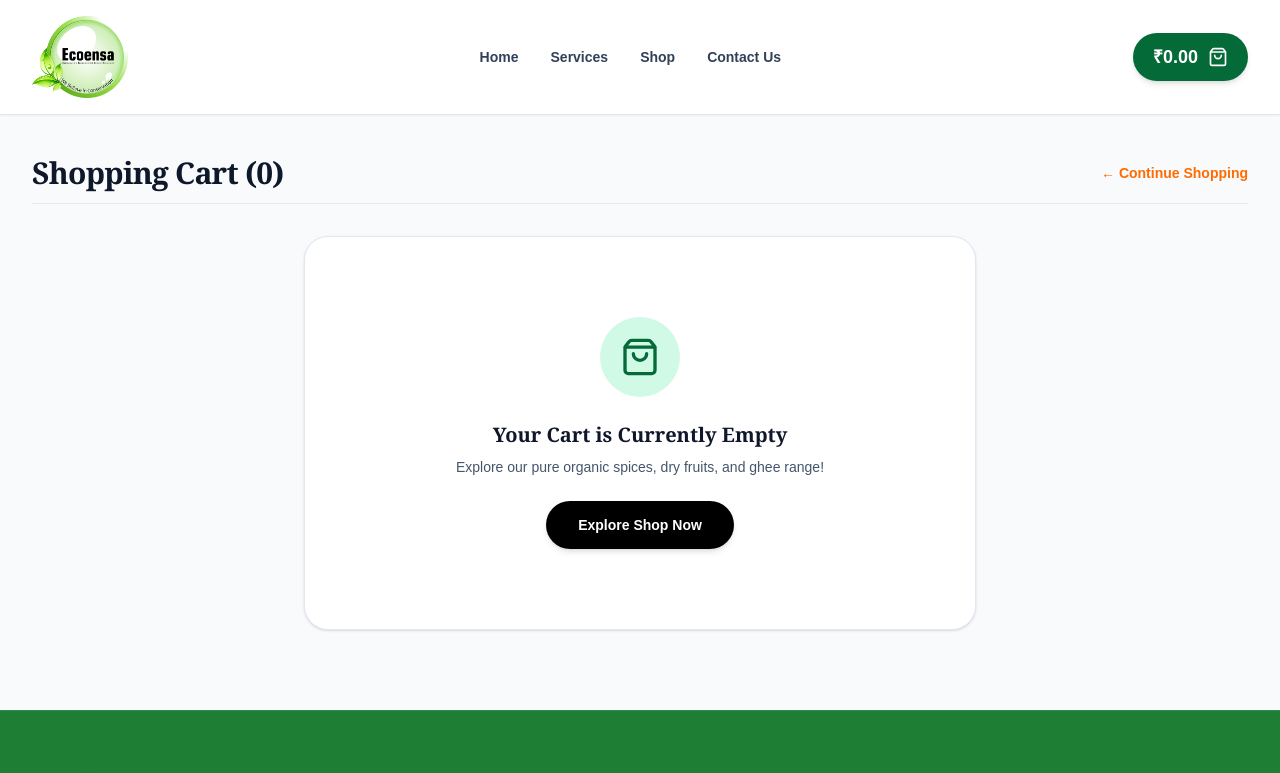
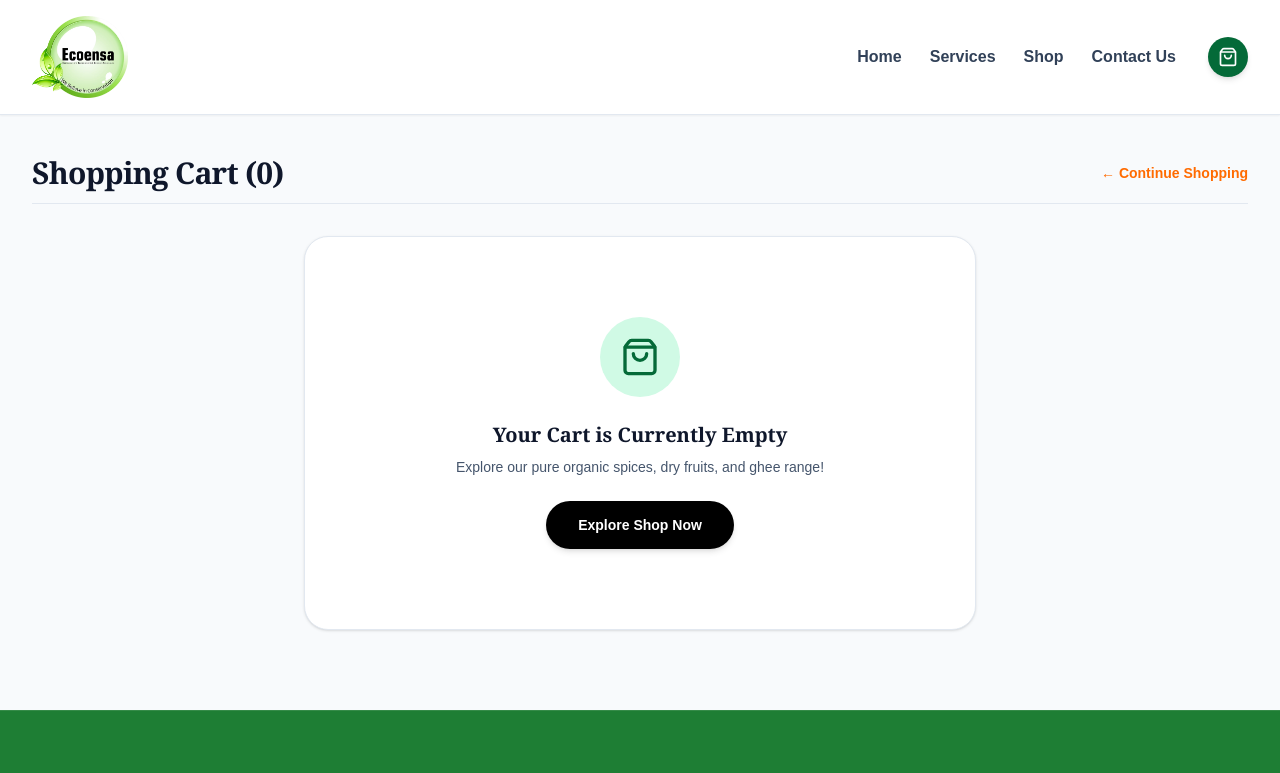
Before and after one commit to gyan9752/ecoEnsaEcom_website, a Next.js app: page /cart in a window 1280 px wide. Shown: the top 773 px of the page. Built offline with nearby package versions, Linux system fonts and the light colour scheme.

Commit message:
change header style

```diff
--- a/components/Header.jsx
+++ b/components/Header.jsx
@@ -1,3 +1,132 @@
+// /* eslint-disable @next/next/no-img-element */
+// "use client";
+
+// import React, { useState, useSyncExternalStore } from "react";
+// import Link from "next/link";
+// import { usePathname } from "next/navigation";
+// import { ShoppingBag, Menu, X } from "lucide-react";
+// import { useCart } from "@/app/context/CartContext";
+
+// // React 19 Safe Hook (Zero Linter Warning & Zero Hydration Error)
+// const emptySubscribe = () => () => {};
+// function useHasMounted() {
+//   return useSyncExternalStore(
+//     emptySubscribe,
+//     () => true,
+//     () => false
+//   );
+// }
+
+// export default function Header() {
+//   const [mobileMenuOpen, setMobileMenuOpen] = useState(false);
+//   const mounted = useHasMounted();
+
+//   const pathname = usePathname();
+//   const { getCartCount, getCartTotal } = useCart();
+
+//   const cartCount = getCartCount();
+//   const cartTotal = getCartTotal();
+
+//   const navLinks = [
+//     { name: "Home", href: "/" },
+//     { name: "Services", href: "/services" },
+//     { name: "Shop", href: "/shop" },
+//     { name: "Contact Us", href: "/contact" },
+//   ];
+
+//   return (
+//     <header className="sticky top-0 z-50 bg-white text-slate-900 py-3 sm:py-4 border-b border-slate-200 shadow-xs">
+//       {/* GLOBAL 1400PX CONTAINER */}
+//       <div className="max-w-[1400px] mx-auto px-4 sm:px-8 flex items-center justify-between">
+
+//         {/* CLEAN DIRECT LOGO (NO GREEN CIRCLE WRAPPER) */}
+//         <Link href="/" className="flex items-center shrink-0">
+//           <img
+//             src="/images/logo.png"
+//             alt="Ecoensa Logo"
+//             className="w-20 sm:w-24 h-auto object-contain"
+//           />
+//         </Link>
+
+//         {/* CENTER NAV LINKS */}
+//         <nav className="hidden md:flex items-center space-x-10">
+//           {navLinks.map((link) => {
+//             const isActive = pathname === link.href;
+
+//             return (
+//               <Link
+//                 key={link.name}
+//                 href={link.href}
+//                 className={`text-sm sm:text-base font-extrabold transition-colors duration-200 ${
+//                   isActive ? "text-[#046A38]" : "text-slate-700 hover:text-[#FF6B00]"
+//                 }`}
+//               >
+//                 {link.name}
+//               </Link>
+//             );
+//           })}
+//         </nav>
+
+//         {/* RIGHT CART BUTTON */}
+//         <div className="hidden md:flex items-center space-x-4 shrink-0">
+//           <Link
+//             href="/cart"
+//             className="flex items-center space-x-2.5 text-white hover:bg-[#FF6B00] font-black text-base sm:text-lg transition-all bg-[#046A38] px-5 py-2.5 rounded-full shadow-md hover:scale-105"
+//           >
+//             <span>₹{mounted ? cartTotal.toFixed(2) : "0.00"}</span>
+//             <div className="relative flex items-center">
+//               <ShoppingBag className="w-5 h-5 text-white" />
+//               {mounted && cartCount > 0 && (
+//                 <span className="absolute -top-2 -right-2.5 bg-[#FF6B00] text-white text-[10px] font-black w-4.5 h-4.5 rounded-full flex items-center justify-center border border-white">
+//                   {cartCount}
+//                 </span>
+//               )}
+//             </div>
+//           </Link>
+//         </div>
+
+//         {/* MOBILE MENU TOGGLE */}
+//         <div className="flex items-center space-x-3 md:hidden">
+//           <Link
+//             href="/cart"
+//             className="flex items-center space-x-1.5 bg-[#046A38] text-white px-3.5 py-1.5 rounded-full text-xs font-bold"
+//           >
+//             <span>₹{mounted ? cartTotal.toFixed(2) : "0.00"}</span>
+//             <ShoppingBag className="w-4 h-4" />
+//           </Link>
+
+//           <button
+//             onClick={() => setMobileMenuOpen(!mobileMenuOpen)}
+//             className="p-2 text-slate-700 hover:text-slate-900 cursor-pointer"
+//           >
+//             {mobileMenuOpen ? <X className="w-6 h-6" /> : <Menu className="w-6 h-6" />}
+//           </button>
+//         </div>
+
+//       </div>
+
+//       {/* MOBILE DROPDOWN MENU */}
+//       {mobileMenuOpen && (
+//         <div className="md:hidden bg-white border-b border-slate-200 px-4 py-4 space-y-3">
+//           {navLinks.map((link) => (
+//             <Link
+//               key={link.name}
+//               href={link.href}
+//               onClick={() => setMobileMenuOpen(false)}
+//               className="block text-sm font-extrabold text-slate-800 hover:text-[#046A38] py-1"
+//             >
+//               {link.name}
+//             </Link>
+//           ))}
+//         </div>
+//       )}
+//     </header>
+//   );
+// }
+
+
+
+
 /* eslint-disable @next/next/no-img-element */
 "use client";
 
@@ -7,7 +136,7 @@ import { usePathname } from "next/navigation";
 import { ShoppingBag, Menu, X } from "lucide-react";
 import { useCart } from "@/app/context/CartContext";
 
-// React 19 Official Hook for Safe Client Mounting (Zero Linter Warning & Zero Hydration Mismatch)
+// React 19 Safe Hook
 const emptySubscribe = () => () => {};
 function useHasMounted() {
   return useSyncExternalStore(
@@ -22,10 +151,9 @@ export default function Header() {
   const mounted = useHasMounted();
 
   const pathname = usePathname();
-  const { getCartCount, getCartTotal } = useCart();
+  const { getCartCount } = useCart();
 
   const cartCount = getCartCount();
-  const cartTotal = getCartTotal();
 
   const navLinks = [
     { name: "Home", href: "/" },
@@ -36,23 +164,21 @@ export default function Header() {
 
   return (
     <header className="sticky top-0 z-50 bg-white text-slate-900 py-3 sm:py-4 border-b border-slate-200 shadow-xs">
+      {/* GLOBAL 1400PX CONTAINER */}
       <div className="max-w-[1400px] mx-auto px-4 sm:px-8 flex items-center justify-between">
 
-        {/* LOGO */}
-        <Link href="/" className="flex items-center">
+        {/* LEFT LOGO */}
+        <Link href="/" className="flex items-center shrink-0">
           <img
             src="/images/logo.png"
             alt="Ecoensa Logo"
-            onError={(e) => {
-              e.target.onerror = null;
-              e.target.src = "/images/ecosenalogo.webp";
-            }}
             className="w-20 sm:w-24 h-auto object-contain"
           />
         </Link>
 
-        {/* DESKTOP NAV LINKS */}
-        <nav className="hidden md:flex items-center space-x-8">
+        {/* RIGHT GROUP: NAV LINKS NEAR CART BUTTON WITH ACTIVE UNDERLINE */}
+        <div className="hidden md:flex items-center space-x-8">
+          <nav className="flex items-center space-x-7">
             {navLinks.map((link) => {
               const isActive = pathname === link.href;
 
@@ -60,8 +186,10 @@ export default function Header() {
                 <Link
                   key={link.name}
                   href={link.href}
-                className={`text-sm font-extrabold transition-colors duration-200 ${
-                  isActive ? "text-[#046A38]" : "text-slate-700 hover:text-[#FF6B00]"
+                  className={`text-sm sm:text-base font-extrabold transition-all py-1 ${
+                    isActive
+                      ? "text-[#046A38] border-b-2 border-[#046A38]"
+                      : "text-slate-700 hover:text-[#FF6B00]"
                   }`}
                 >
                   {link.name}
@@ -70,32 +198,32 @@ export default function Header() {
             })}
           </nav>
 
-        {/* CART BUTTON */}
-        <div className="hidden md:flex items-center space-x-4">
+          {/* DESKTOP CART BUTTON (ONLY ICON + QUANTITY BADGE, ZERO PRICE TEXT) */}
           <Link
             href="/cart"
-            className="flex items-center space-x-2.5 text-white hover:bg-[#FF6B00] font-black text-base sm:text-lg transition-all bg-[#046A38] px-5 py-2.5 rounded-full shadow-md hover:scale-105"
+            className="relative flex items-center justify-center p-2.5 text-white bg-[#046A38] hover:bg-[#FF6B00] rounded-full shadow-md transition-all hover:scale-105 cursor-pointer"
           >
-            <span>₹{mounted ? cartTotal.toFixed(2) : "0.00"}</span>
-            <div className="relative flex items-center">
             <ShoppingBag className="w-5 h-5 text-white" />
             {mounted && cartCount > 0 && (
-                <span className="absolute -top-2 -right-2.5 bg-[#FF6B00] text-white text-[10px] font-black w-4 h-4 rounded-full flex items-center justify-center border border-white">
+              <span className="absolute -top-1.5 -right-1.5 bg-[#FF6B00] text-white text-[10px] font-black w-5 h-5 rounded-full flex items-center justify-center border-2 border-white shadow-xs">
                 {cartCount}
               </span>
             )}
-            </div>
           </Link>
         </div>
 
-        {/* MOBILE MENU TOGGLE */}
+        {/* MOBILE HEADER TOP RIGHT (ONLY CART ICON + MENU TOGGLE) */}
         <div className="flex items-center space-x-3 md:hidden">
           <Link
             href="/cart"
-            className="flex items-center space-x-1.5 bg-[#046A38] text-white px-3.5 py-1.5 rounded-full text-xs font-bold"
+            className="relative p-2 bg-[#046A38] text-white rounded-full flex items-center justify-center"
           >
-            <span>₹{mounted ? cartTotal.toFixed(2) : "0.00"}</span>
             <ShoppingBag className="w-4 h-4" />
+            {mounted && cartCount > 0 && (
+              <span className="absolute -top-1 -right-1 bg-[#FF6B00] text-white text-[9px] font-black w-4 h-4 rounded-full flex items-center justify-center border border-white">
+                {cartCount}
+              </span>
+            )}
           </Link>
 
           <button
@@ -116,11 +244,30 @@ export default function Header() {
               key={link.name}
               href={link.href}
               onClick={() => setMobileMenuOpen(false)}
-              className="block text-sm font-extrabold text-slate-800 hover:text-[#046A38] py-1"
+              className={`block text-sm font-extrabold py-1 ${
+                pathname === link.href ? "text-[#046A38] border-l-2 border-[#046A38] pl-2" : "text-slate-800"
+              }`}
             >
               {link.name}
             </Link>
           ))}
+
+          {/* MOBILE CART BUTTON AT THE BOTTOM */}
+          <div className="pt-2 border-t border-slate-100">
+            <Link
+              href="/cart"
+              onClick={() => setMobileMenuOpen(false)}
+              className="flex items-center justify-between bg-[#046A38] text-white font-extrabold text-xs px-4 py-3 rounded-xl shadow-xs"
+            >
+              <span className="flex items-center space-x-2">
+                <ShoppingBag className="w-4 h-4" />
+                <span>View Shopping Cart</span>
+              </span>
+              <span className="bg-[#FF6B00] text-white text-[11px] font-black px-2.5 py-0.5 rounded-full">
+                {mounted ? cartCount : 0} Items
+              </span>
+            </Link>
+          </div>
         </div>
       )}
     </header>
```
Lines whose indentation alone changed are shown as unchanged.
